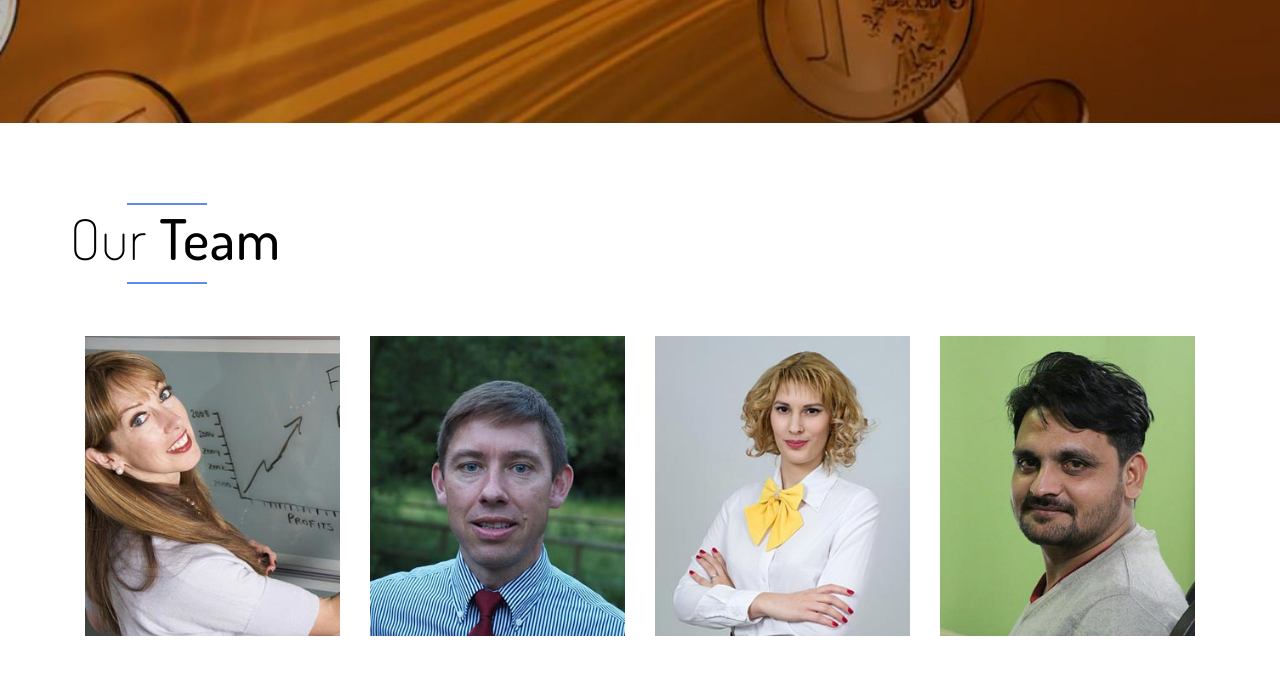
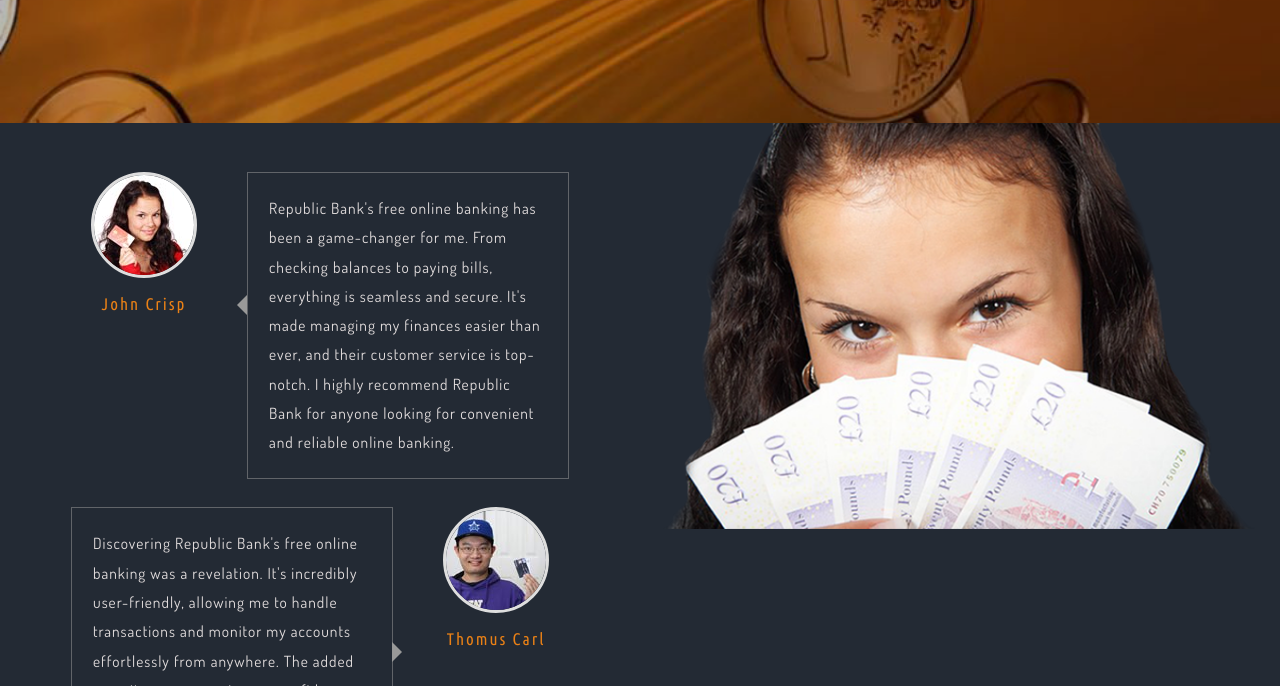
Before and after one commit to NUELORG/republiccentralbank1, a website: page index.html in a window 1280 px wide. Shown: the part 3152-3838 px from the top of the page. Drawn offline with Linux system fonts and the light colour scheme; a script that the page names is missing.

Commit message:
ui changes

```diff
--- a/index.html
+++ b/index.html
@@ -265,89 +265,8 @@ function hideURLbar(){ window.scrollTo(0,1); } </script>
 	</div>
 </div>
 <!--//stats-->
-<!-- team -->
-	<div id="team" class="team agileits">
-		<div class="team-agileinfo">
-			<div class="container">
-				<h3 class="w3l-title"><span>Our</span> Team</h3>
-				<div class="team-row agileits-w3layouts">
-					<div class="col-md-3 col-xs-6 team-grids">
-						<div class="team-agileimg">
-							<img class="img-responsive" src="images/t1.jpg" alt="">
-							<div class="captn">
-								<div class="captn-top">
-									<h4>Mark Sophia </h4>
-									<p>CEO</p>
-								</div>
-								<div class="social-w3lsicon agileinfo-social-grids">
-									<ul>
-										<li><a href="#"><i class="fa fa-facebook"></i></a></li>
-										<li><a href="#"><i class="fa fa-twitter"></i></a></li>
-										<li><a href="#"><i class="fa fa-rss"></i></a></li>
-									</ul>
-								</div>
-							</div>
-						</div>
-					</div>
-					<div class="col-md-3 col-xs-6 team-grids">
-						<div class="team-agileimg">
-							<img class="img-responsive" src="images/t2.jpg" alt="">
-							<div class="captn">
-								<div class="captn-top">
-									<h4>Edwards Doe</h4>
-									<p>Managing Director</p>
-								</div>
-								<div class="social-w3lsicon agileinfo-social-grids">
-									<ul>
-										<li><a href="#"><i class="fa fa-facebook"></i></a></li>
-										<li><a href="#"><i class="fa fa-twitter"></i></a></li>
-										<li><a href="#"><i class="fa fa-rss"></i></a></li>
-									</ul>
-								</div>
-							</div>
-						</div>
-					</div>
-					<div class="col-md-3 col-xs-6 team-grids">
-						<div class="team-agileimg">
-							<img class="img-responsive" src="images/t3.jpg" alt="">
-							<div class="captn">
-								<div class="captn-top">
-									<h4>Michael amet</h4>
-									<p>Financing Director</p>
-								</div>
-								<div class="social-w3lsicon agileinfo-social-grids">
-									<ul>
-										<li><a href="#"><i class="fa fa-facebook"></i></a></li>
-										<li><a href="#"><i class="fa fa-twitter"></i></a></li>
-										<li><a href="#"><i class="fa fa-rss"></i></a></li>
-									</ul>
-								</div>
-							</div>
-						</div>
-					</div>
-					<div class="col-md-3 col-xs-6 team-grids">
-						<div class="team-agileimg">
-							<img class="img-responsive" src="images/t4.jpg" alt="">
-							<div class="captn">
-								<div class="captn-top">
-									<h4>Daniel Nyari</h4>
-									<p>Team Director</p>
-								</div>
-								<div class="social-w3lsicon agileinfo-social-grids">
-									<ul>
-										<li><a href="#"><i class="fa fa-facebook"></i></a></li>
-										<li><a href="#"><i class="fa fa-twitter"></i></a></li>
-										<li><a href="#"><i class="fa fa-rss"></i></a></li>
-									</ul>
-								</div>
-							</div>
-						</div>
-					</div>
-					<div class="clearfix"> </div>
-				</div>
-			</div>
-		</div>
-	</div>
+
+
 	<!-- //team -->
 <!-- testimonials -->
 	<div class="testimonials">
@@ -449,7 +368,7 @@ function hideURLbar(){ window.scrollTo(0,1); } </script>
 <div class="footer-bot">
 	<div class="container">
 		<div class="logo2">
-			<a href="index.html"><img style="width: 200px;" src="/images/logo.jpg"/></a>
+			<h1 style="color: white;">Republic Bank</h1>
 		</div>
 		<div class="clearfix"></div>
 	</div>
```
